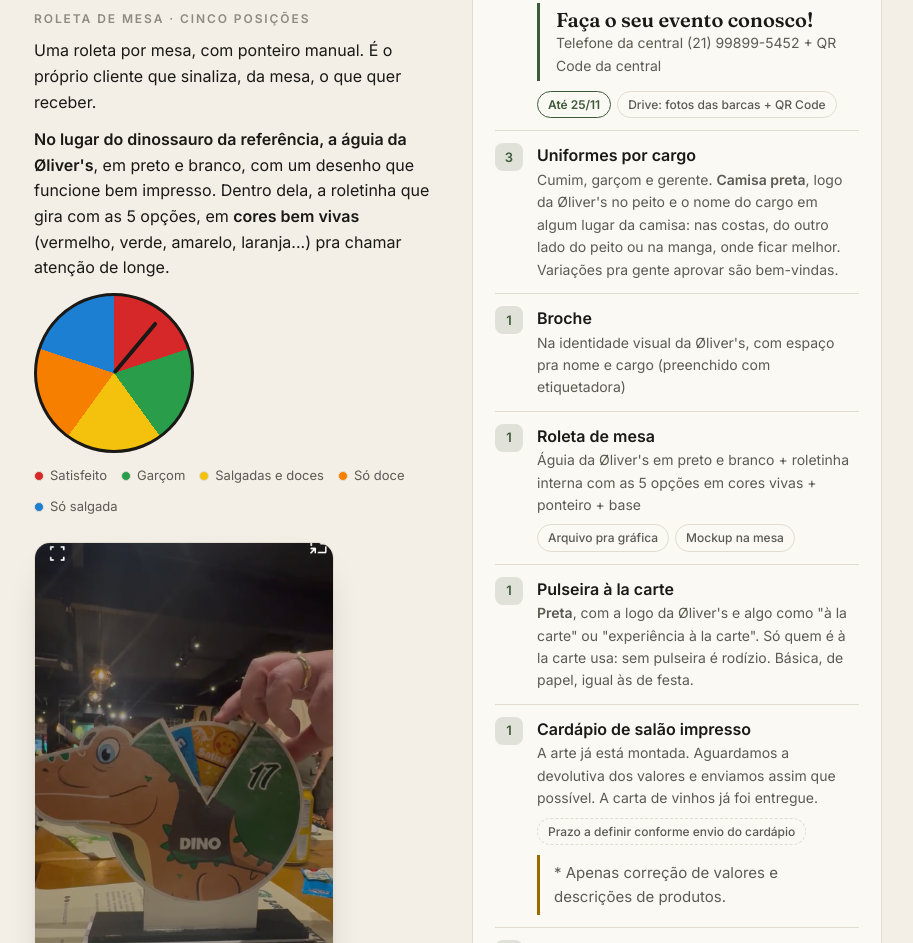
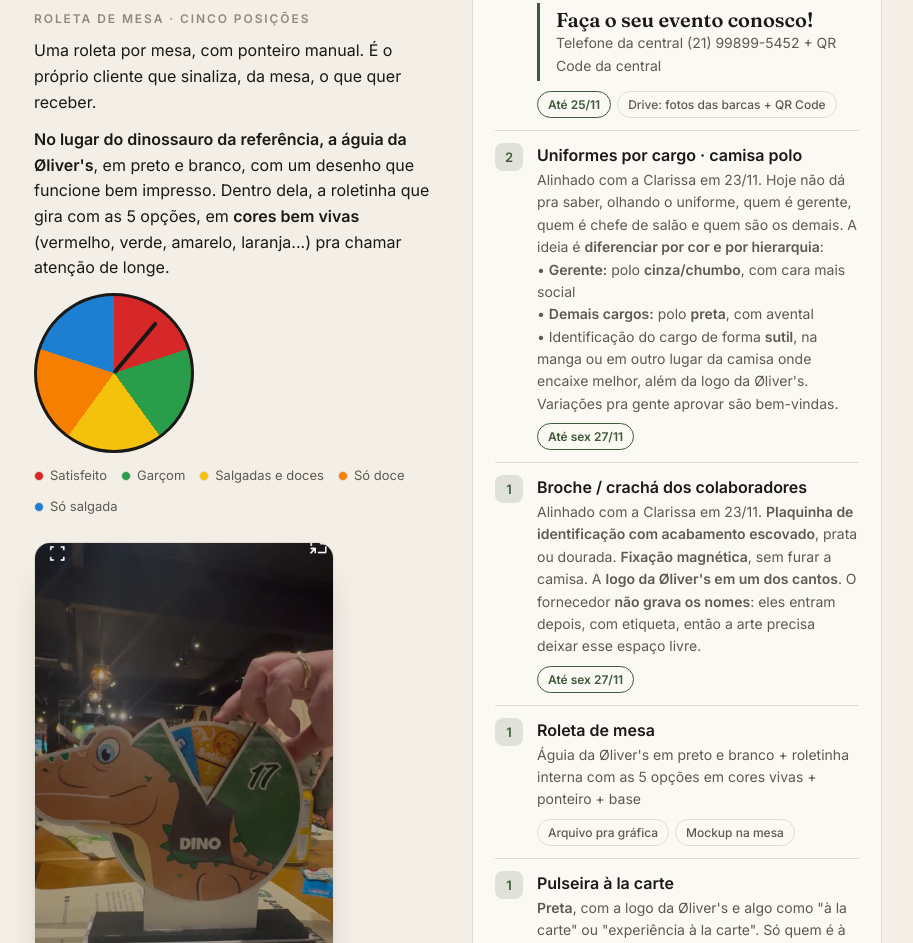
Before and after one commit to dev-seven7/demandas-design-fim-de-ano, a plain HTML site: page index.html in a window 1280 px wide. Shown: the part 1773-2716 px from the top of the page, without its empty margins (182-1095 px from the left). Drawn offline with Linux system fonts and the light colour scheme.

Commit message:
Uniformes (polo por cargo) e broche magnético: alinhamento com a Clarissa 23/11
Co-Authored-By: Claude Opus 5.5 <noreply@anthropic.com>

```diff
--- a/index.html
+++ b/index.html
@@ -178,8 +178,12 @@
             <li><span class="ic">1</span><div><strong>Cartão de eventos · Temakeria Araruama</strong><span class="d">Cartão simples, com <b>fundo preto ou grafite</b>, que passe exclusividade: algo chique, de valor, de experiência. Vai ser distribuído em <b>eventos fechados com experiência de barcas de sushi</b>.</span>
               <div class="copy"><div class="h">Faça o seu evento conosco!</div><div class="s">Telefone da central (21) 99899-5452 + QR Code da central</div></div>
               <div class="chips"><span class="chip date">Até 25/11</span><a class="chip" href="https://drive.google.com/drive/folders/1KypUADKXph5fYM4uPO4LIwyBryXiogy5?usp=sharing">Drive: fotos das barcas + QR Code</a></div></div></li>
-            <li><span class="ic">3</span><div><strong>Uniformes por cargo</strong><span class="d">Cumim, garçom e gerente. <b>Camisa preta</b>, logo da Øliver's no peito e o nome do cargo em algum lugar da camisa: nas costas, do outro lado do peito ou na manga, onde ficar melhor. Variações pra gente aprovar são bem-vindas.</span></div></li>
-            <li><span class="ic">1</span><div><strong>Broche</strong><span class="d">Na identidade visual da Øliver's, com espaço pra nome e cargo (preenchido com etiquetadora)</span></div></li>
+            <li><span class="ic">2</span><div><strong>Uniformes por cargo · camisa polo</strong><span class="d">Alinhado com a Clarissa em 23/11. Hoje não dá pra saber, olhando o uniforme, quem é gerente, quem é chefe de salão e quem são os demais. A ideia é <b>diferenciar por cor e por hierarquia</b>:
+              <br>• <b>Gerente:</b> polo <b>cinza/chumbo</b>, com cara mais social
+              <br>• <b>Demais cargos:</b> polo <b>preta</b>, com avental
+              <br>• Identificação do cargo de forma <b>sutil</b>, na manga ou em outro lugar da camisa onde encaixe melhor, além da logo da Øliver's.
+              <br>Variações pra gente aprovar são bem-vindas.</span><div class="chips"><span class="chip date">Até sex 27/11</span></div></div></li>
+            <li><span class="ic">1</span><div><strong>Broche / crachá dos colaboradores</strong><span class="d">Alinhado com a Clarissa em 23/11. <b>Plaquinha de identificação com acabamento escovado</b>, prata ou dourada. <b>Fixação magnética</b>, sem furar a camisa. A <b>logo da Øliver's em um dos cantos</b>. O fornecedor <b>não grava os nomes</b>: eles entram depois, com etiqueta, então a arte precisa deixar esse espaço livre.</span><div class="chips"><span class="chip date">Até sex 27/11</span></div></div></li>
             <li><span class="ic">1</span><div><strong>Roleta de mesa</strong><span class="d">Águia da Øliver's em preto e branco + roletinha interna com as 5 opções em cores vivas + ponteiro + base</span><div class="chips"><span class="chip">Arquivo pra gráfica</span><span class="chip">Mockup na mesa</span></div></div></li>
             <li><span class="ic">1</span><div><strong>Pulseira à la carte</strong><span class="d"><b>Preta</b>, com a logo da Øliver's e algo como "à la carte" ou "experiência à la carte". Só quem é à la carte usa: sem pulseira é rodízio. Básica, de papel, igual às de festa.</span></div></li>
             <li><span class="ic">1</span><div><strong>Cardápio de salão impresso</strong><span class="d">A arte já está montada. Aguardamos a devolutiva dos valores e enviamos assim que possível. A carta de vinhos já foi entregue.</span><div class="chips"><span class="chip wait">Prazo a definir conforme envio do cardápio</span></div>
```
